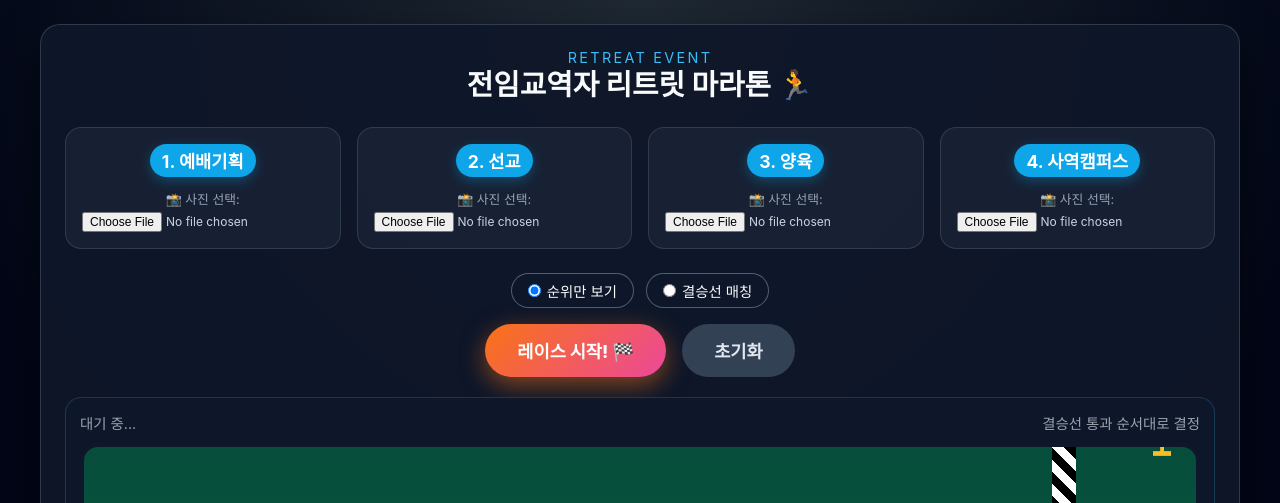
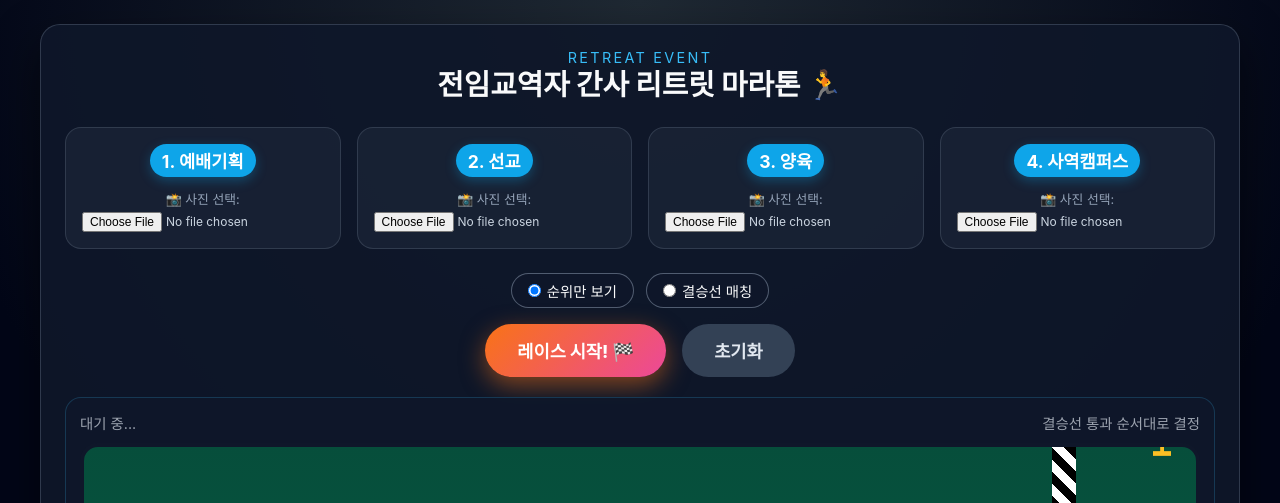
Before and after one commit to hong111111111111/hongnoah, a plain HTML site: page index.html in a window 1280 px wide. Shown: the top 503 px of the page. Drawn offline with Linux system fonts and the light colour scheme.

Commit message:
Update index.html

```diff
--- a/index.html
+++ b/index.html
@@ -2,7 +2,7 @@
 <html lang="ko">
 <head>
 <meta charset="UTF-8" />
-<title>온누리 대학청년 전임교역자 리트릿 마라톤</title>
+<title>온누리 대학청년 전임교역자 간사 리트릿 마라톤</title>
 <meta name="viewport" content="width=device-width, initial-scale=1.0" />
 <style>
 * {
@@ -308,7 +308,7 @@ button {
 <div class="container">
   <div class="title">
     <div class="accent">Retreat Event</div>
-    <h1>전임교역자 리트릿 마라톤 🏃</h1>
+    <h1>전임교역자 간사 리트릿 마라톤 🏃</h1>
   </div>
 
   <div class="fixed-runners">
```
